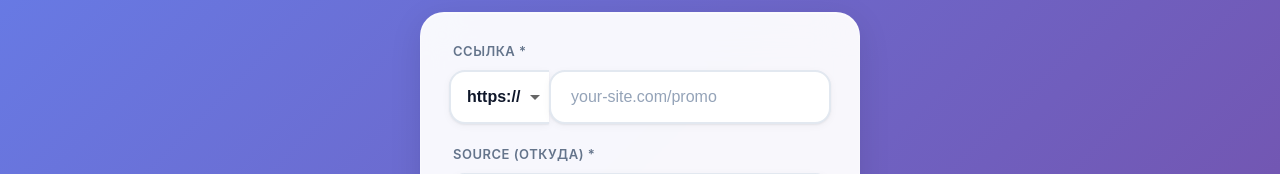
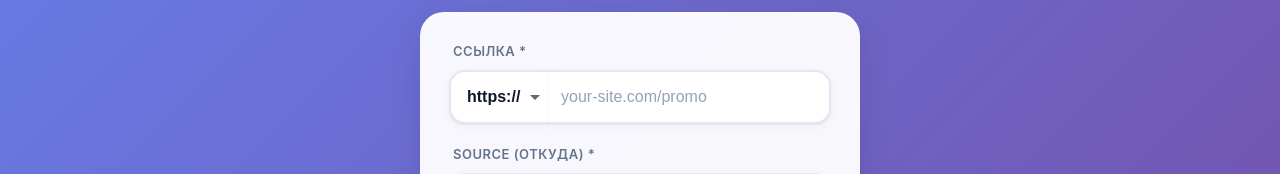
Before and after one commit to yaron9361-blip/utm-generator-app, a React (Vite) app in the folder frontend/: page / in a window 1280 px wide. Shown: the part 194-368 px from the top of the page. Built offline with nearby package versions, Linux system fonts and the light colour scheme.

Commit message:
Fix protocol selector border radius

```diff
--- a/frontend/src/App.css
+++ b/frontend/src/App.css
@@ -121,8 +121,9 @@ body {
 }
 
 .url-input-wrapper input {
-  flex: 1;
-  min-width: 0;
+  border-radius: 0 16px 16px 0 !important;
+  border-left: none !important;
+  padding-left: 12px !important;
 }
 
 .form-group input::placeholder {
@@ -455,7 +456,7 @@ body {
 }
 
 .protocol-select {
-  padding: 16px 12px 16px 16px;
+  padding: 16px;
   border: 2px solid var(--border);
   border-right: none;
   border-radius: 16px 0 0 16px;
```
